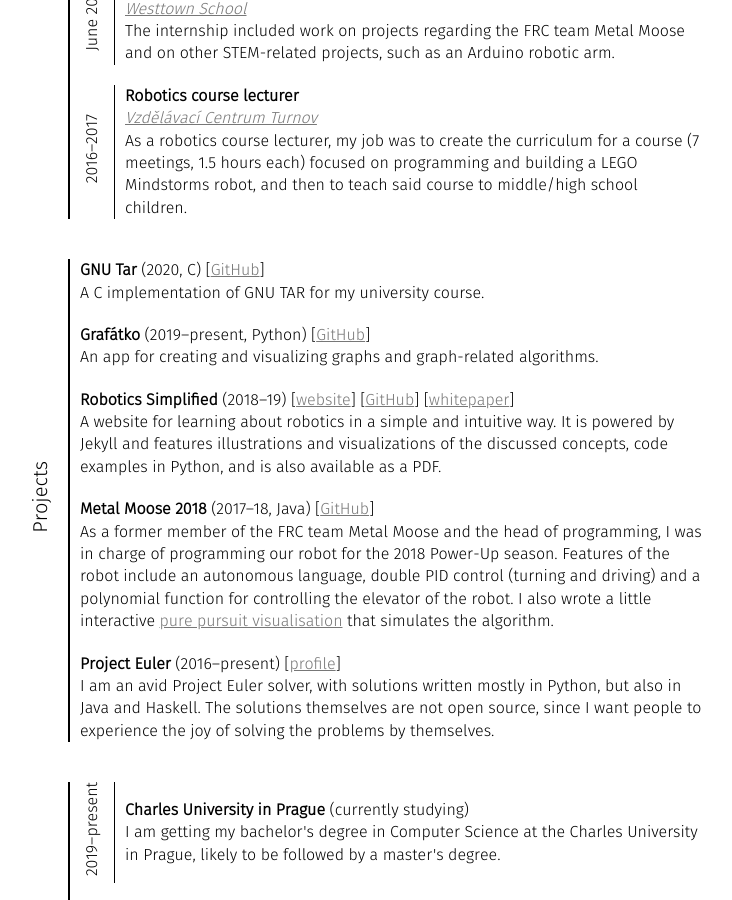
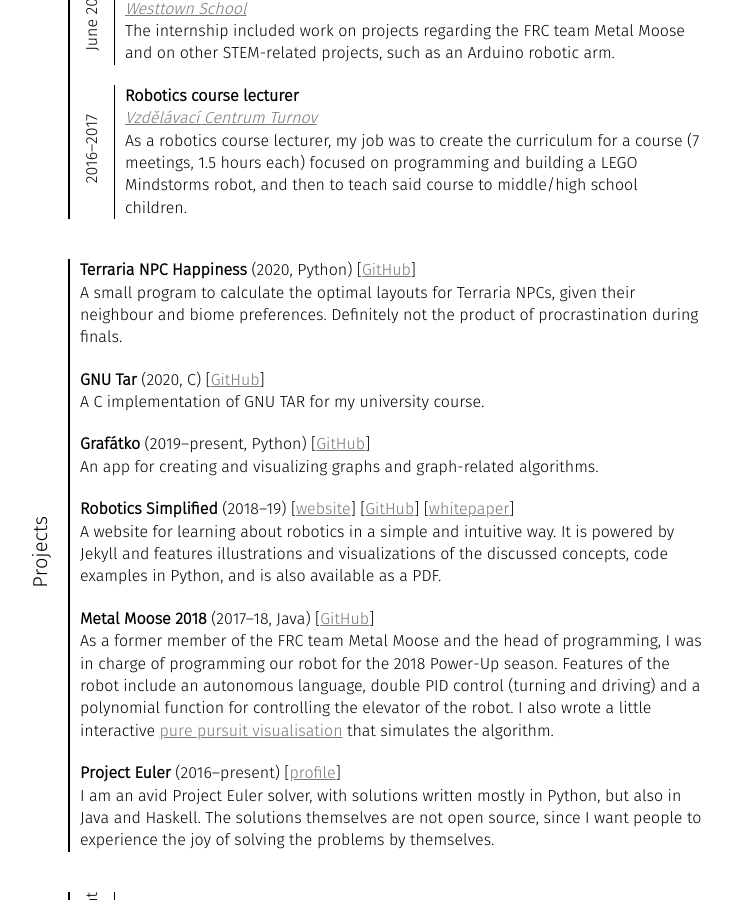
Before and after one commit to xiaoxiae/slama.dev, a Jekyll site: the page built from cv.md, in a window 1280 px wide and 900 px high, scrolled down 875 px. Shown: the whole window, without its empty margins (278-1010 px from the left). Built offline with Jekyll 4.4.1, drawn with Linux system fonts in a browser that asks for light colours.

Commit message:
add Terraria NPC Happiness to CV

```diff
--- a/cv.md
+++ b/cv.md
@@ -95,6 +95,11 @@ For additional information, feel free to contact me at `tomas [at] slama [dot] d
       <p><span>Projects</span></p>
     </td>
     <td colspan="2" class="cv-content-cell">
+      <p>
+        <strong>Terraria NPC Happiness</strong> (2020, Python) [<a href="https://github.com/xiaoxiae/TerrariaNPCHappiness">GitHub</a>]
+        <br>
+		A small program to calculate the optimal layouts for Terraria NPCs, given their neighbour and biome preferences. Definitely not the product of procrastination during finals.
+      </p>
       <p>
         <strong>GNU Tar</strong> (2020, C) [<a href="https://github.com/xiaoxiae/mytar.c">GitHub</a>]
         <br>
```
